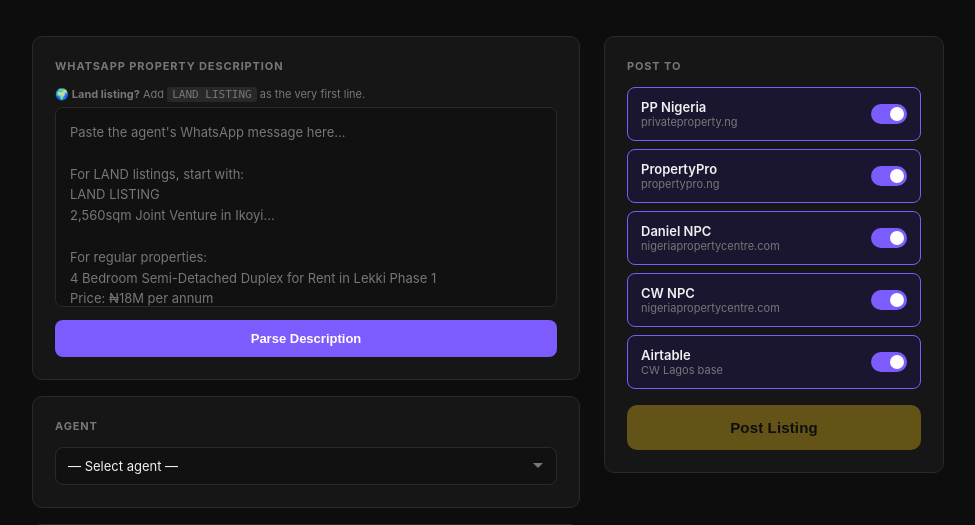
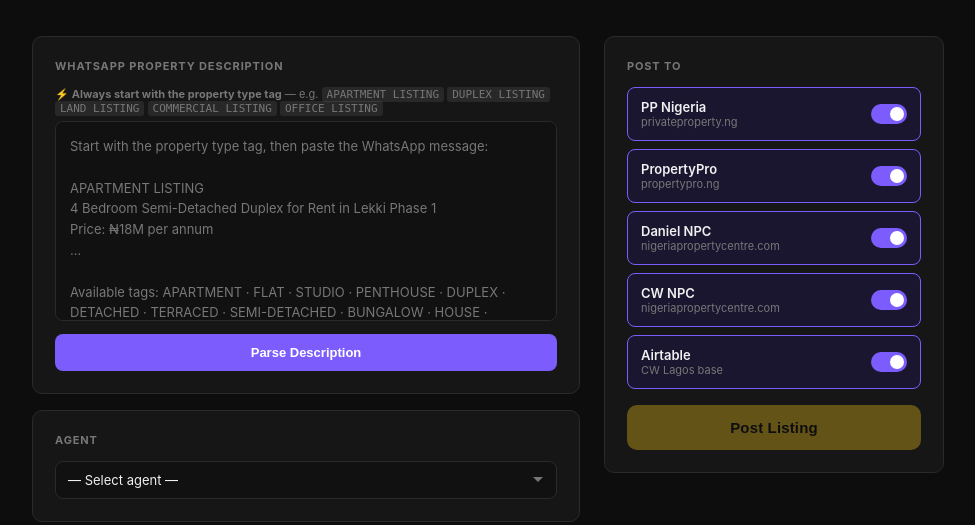
Before and after one commit to dalunwobi4-code/cw-listing-portal, a Flask app: page / in a window 1280 px wide. Shown: the part 87-612 px from the top of the page, without its empty margins (152-1127 px from the left). Run offline with Flask 3, Linux system fonts and the light colour scheme; data that the repository does not hold is empty; some libraries are stand-ins or nearby versions.

Commit message:
Add property type tags: team sets type explicitly with 'APARTMENT LISTING' etc. at top

```diff
--- a/web/app.py
+++ b/web/app.py
@@ -251,15 +251,39 @@
     if not bathrooms: bathrooms = bedrooms
     if not toilets:   toilets   = bathrooms + 1
 
+    # ── property type tag (team adds as first line, overrides all regex) ──
+    _PROP_TAG_RE = re.compile(
+        r'^\s*(apartment|flat|studio|penthouse|semi[\s\-]?detached|terraced?|detached'
+        r'|duplex|bungalow|house|mansion|townhouse|commercial|office|shop|warehouse'
+        r'|plaza|factory|event\s+centre|land)\s+listing\s*$',
+        re.IGNORECASE | re.MULTILINE
+    )
+    _PROP_TAG_MAP = {
+        "apartment":     "Apartment",          "flat":          "Apartment",
+        "studio":        "Studio",             "penthouse":     "Penthouse",
+        "semi detached": "Semi-detached Duplex","semi-detached": "Semi-detached Duplex",
+        "semidetached":  "Semi-detached Duplex",
+        "terraced":      "Terraced Duplex",    "terrace":       "Terraced Duplex",
+        "detached":      "Detached Duplex",    "duplex":        "Detached Duplex",
+        "bungalow":      "Bungalow",           "house":         "House",
+        "mansion":       "Mansion",            "townhouse":     "Townhouse",
+        "commercial":    "Commercial Property","office":        "Office Space",
+        "shop":          "Shop",               "warehouse":     "Warehouse",
+        "plaza":         "Plaza",              "factory":       "Factory",
+        "event centre":  "Event Centre",       "land":          "Land",
+    }
+    tag_match = _PROP_TAG_RE.search(text)
+    tagged_type = None
+    if tag_match:
+        tag_key = re.sub(r'[\s\-]+', ' ', tag_match.group(1).lower().strip())
+        tagged_type = _PROP_TAG_MAP.get(tag_key)
+        # Strip tag line from lines so it doesn't pollute features/title
+        tag_line = tag_match.group(0).strip()
+        lines = [l for l in lines if l.strip().lower() != tag_line.lower()]
+
     # ── land detection ────────────────────────────────────────────────────
-    # Primary: explicit tag the team puts at the top of every land listing
-    _LAND_TAG = re.compile(r'^\s*(?:land\s+listing|#land|type\s*:\s*land)\b', re.IGNORECASE | re.MULTILINE)
-    # Secondary: genuinely land-specific terms (not sqm — that appears in commercial floor space too)
-    _LAND_SIGNALS = re.compile(
-        r"\bplot\b|\bdeed\s+of\s+assign\b",
-        re.IGNORECASE
-    )
-    is_land = (bool(_LAND_TAG.search(text))
+    _LAND_SIGNALS = re.compile(r"\bplot\b|\bdeed\s+of\s+assign\b", re.IGNORECASE)
+    is_land = (tagged_type == "Land"
                or bool(_LAND_SIGNALS.search(text))
                or bool(re.search(r"\bland\b", t_low)
                        and not re.search(r"\bland\s*lord\b|\bland\s*mark\b|\bislande?\b", t_low)))
@@ -284,10 +308,12 @@
             land_subtype = "Industrial Land"
 
     # ── property type ─────────────────────────────────────────────────────
-    property_type = "Flat"
-    if is_land:
+    if tagged_type:
+        property_type = tagged_type
+    elif is_land:
         property_type = "Land"
     else:
+        property_type = "Flat"
         # Check aliases first (handles "semi detached" without hyphen, etc.)
         for alias, canonical in _PTYPE_ALIASES.items():
             if alias in t_low:
--- a/web/templates/index.html
+++ b/web/templates/index.html
@@ -191,19 +191,22 @@
       <div class="card">
         <div class="card-title">WhatsApp Property Description</div>
         <div style="font-size:11px;color:var(--muted);margin-bottom:6px;">
-          🌍 <strong>Land listing?</strong> Add <code style="background:rgba(255,255,255,0.08);padding:1px 5px;border-radius:3px;">LAND LISTING</code> as the very first line.
+          ⚡ <strong>Always start with the property type tag</strong> — e.g.
+          <code style="background:rgba(255,255,255,0.08);padding:1px 5px;border-radius:3px;">APARTMENT LISTING</code>
+          <code style="background:rgba(255,255,255,0.08);padding:1px 5px;border-radius:3px;">DUPLEX LISTING</code>
+          <code style="background:rgba(255,255,255,0.08);padding:1px 5px;border-radius:3px;">LAND LISTING</code>
+          <code style="background:rgba(255,255,255,0.08);padding:1px 5px;border-radius:3px;">COMMERCIAL LISTING</code>
+          <code style="background:rgba(255,255,255,0.08);padding:1px 5px;border-radius:3px;">OFFICE LISTING</code>
         </div>
         <textarea id="desc-input"
-          placeholder="Paste the agent's WhatsApp message here…
+          placeholder="Start with the property type tag, then paste the WhatsApp message:
 
-For LAND listings, start with:
-LAND LISTING
-2,560sqm Joint Venture in Ikoyi…
-
-For regular properties:
+APARTMENT LISTING
 4 Bedroom Semi-Detached Duplex for Rent in Lekki Phase 1
 Price: ₦18M per annum
-Contact: …"></textarea>
+…
+
+Available tags: APARTMENT · FLAT · STUDIO · PENTHOUSE · DUPLEX · DETACHED · TERRACED · SEMI-DETACHED · BUNGALOW · HOUSE · MANSION · TOWNHOUSE · COMMERCIAL · OFFICE · SHOP · WAREHOUSE · LAND"></textarea>
         <button class="parse-btn" id="parse-btn" onclick="parseDesc()">
           Parse Description
         </button>
```
